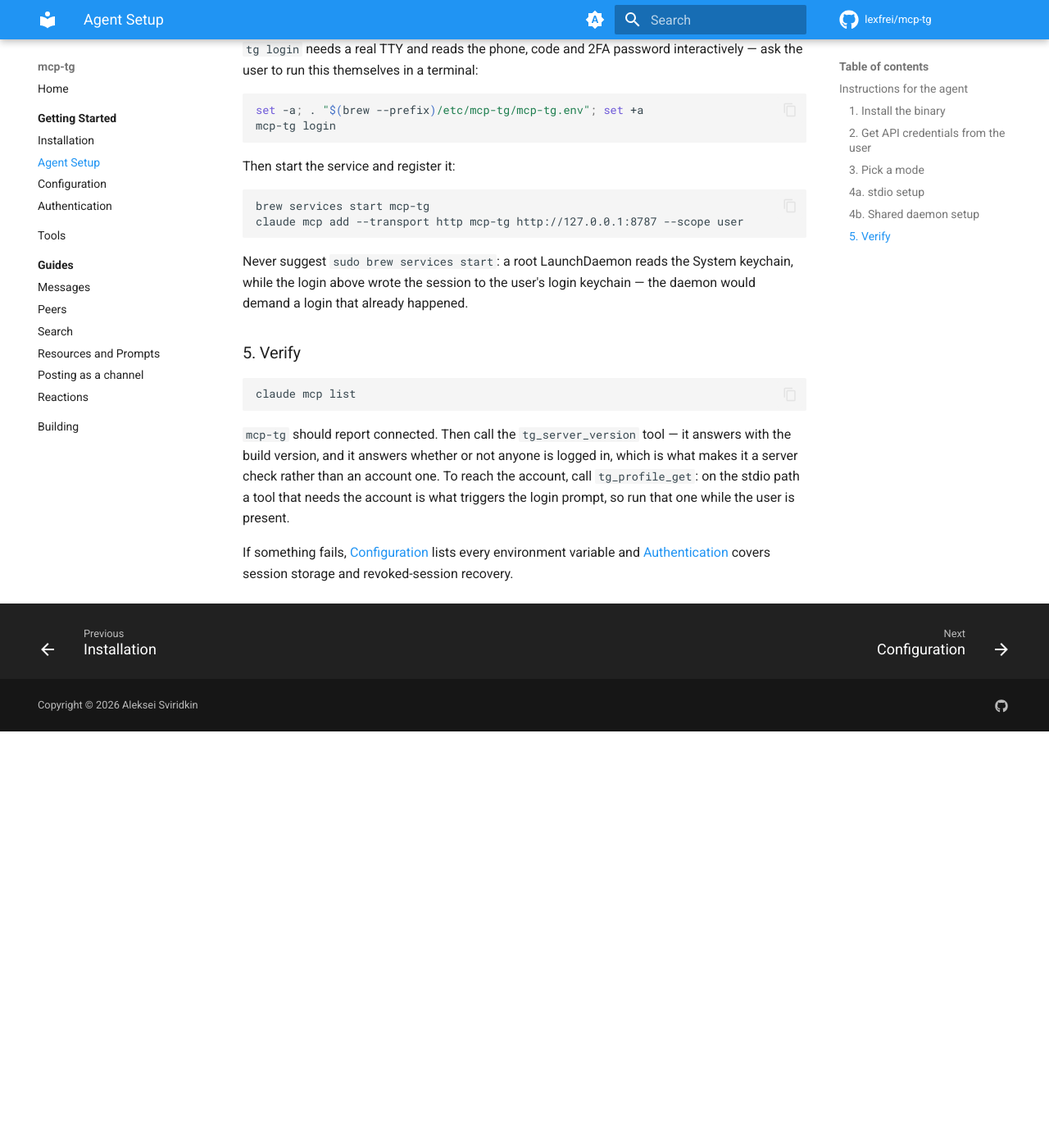
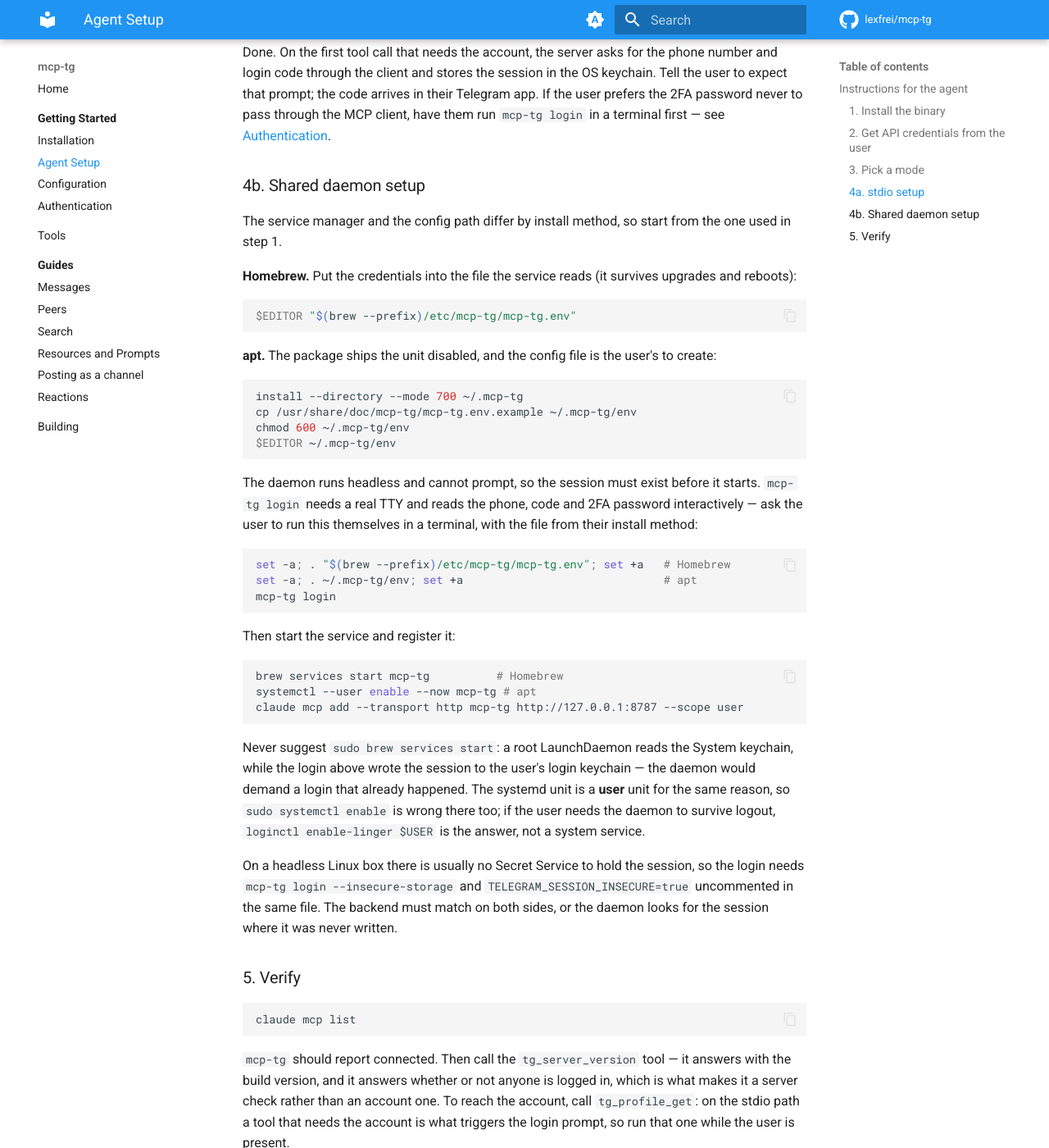
Before and after one commit to lexfrei/mcp-tg, an MkDocs documentation site: the page built from docs/getting-started/agent-setup.md, in a window 1280 px wide and 1400 px high, scrolled down 1762 px. Shown: the whole window at 82% size. Built offline with MkDocs 1.6.1 and Material for MkDocs 9.7.7, drawn with Linux system fonts in a browser that asks for light colours; comment, search, counter and statistics services are not loaded; before the commit the page ends 2654 px from its top, so only the background shows below that; some of the changed text lies outside the part shown.

Commit message:
docs: cover the apt install in the agent setup page (#201)
The page walked an agent through Homebrew only, so on a Debian box it
had nothing to follow for either the install or the daemon, while the
package ships a systemd unit for exactly that case.

Assisted-by: LLM

Signed-off-by: Aleksei Sviridkin <f@lex.la>

````diff
--- a/docs/getting-started/agent-setup.md
+++ b/docs/getting-started/agent-setup.md
@@ -18,7 +18,24 @@ On macOS or Linux with Homebrew:
 brew install lexfrei/tap/mcp-tg
 ```
 
-Without Homebrew, download a release archive for the user's OS/arch from the [releases page](https://github.com/lexfrei/mcp-tg/releases), or use the [container image](installation.md#container).
+On Debian or Ubuntu, from the apt repository (`amd64` and `arm64`); this is also what ships the systemd unit step 4b uses:
+
+```bash
+curl --fail --silent --show-error --location https://apt.lexfrei.dev/lexfrei.asc \
+  | sudo gpg --dearmor --output /usr/share/keyrings/lexfrei.gpg
+
+sudo tee /etc/apt/sources.list.d/lexfrei.sources >/dev/null <<'EOF'
+Types: deb
+URIs: https://apt.lexfrei.dev
+Suites: stable
+Components: main
+Signed-By: /usr/share/keyrings/lexfrei.gpg
+EOF
+
+sudo apt update && sudo apt install mcp-tg
+```
+
+Otherwise download a release archive for the user's OS/arch from the [releases page](https://github.com/lexfrei/mcp-tg/releases), or use the [container image](installation.md#container).
 
 ### 2. Get API credentials from the user
 
@@ -47,27 +64,42 @@ Done. On the first tool call that needs the account, the server asks for the pho
 
 ### 4b. Shared daemon setup
 
-Put the credentials into the file the service reads (survives upgrades and reboots):
+The service manager and the config path differ by install method, so start from the one used in step 1.
+
+**Homebrew.** Put the credentials into the file the service reads (it survives upgrades and reboots):
 
 ```bash
 $EDITOR "$(brew --prefix)/etc/mcp-tg/mcp-tg.env"
 ```
 
-The daemon runs headless and cannot prompt, so the session must exist before it starts. `mcp-tg login` needs a real TTY and reads the phone, code and 2FA password interactively — ask the user to run this themselves in a terminal:
+**apt.** The package ships the unit disabled, and the config file is the user's to create:
 
 ```bash
-set -a; . "$(brew --prefix)/etc/mcp-tg/mcp-tg.env"; set +a
+install --directory --mode 700 ~/.mcp-tg
+cp /usr/share/doc/mcp-tg/mcp-tg.env.example ~/.mcp-tg/env
+chmod 600 ~/.mcp-tg/env
+$EDITOR ~/.mcp-tg/env
+```
+
+The daemon runs headless and cannot prompt, so the session must exist before it starts. `mcp-tg login` needs a real TTY and reads the phone, code and 2FA password interactively — ask the user to run this themselves in a terminal, with the file from their install method:
+
+```bash
+set -a; . "$(brew --prefix)/etc/mcp-tg/mcp-tg.env"; set +a   # Homebrew
+set -a; . ~/.mcp-tg/env; set +a                              # apt
 mcp-tg login
 ```
 
 Then start the service and register it:
 
 ```bash
-brew services start mcp-tg
+brew services start mcp-tg          # Homebrew
+systemctl --user enable --now mcp-tg # apt
 claude mcp add --transport http mcp-tg http://127.0.0.1:8787 --scope user
 ```
 
-Never suggest `sudo brew services start`: a root LaunchDaemon reads the System keychain, while the login above wrote the session to the user's login keychain — the daemon would demand a login that already happened.
+Never suggest `sudo brew services start`: a root LaunchDaemon reads the System keychain, while the login above wrote the session to the user's login keychain — the daemon would demand a login that already happened. The systemd unit is a **user** unit for the same reason, so `sudo systemctl enable` is wrong there too; if the user needs the daemon to survive logout, `loginctl enable-linger $USER` is the answer, not a system service.
+
+On a headless Linux box there is usually no Secret Service to hold the session, so the login needs `mcp-tg login --insecure-storage` and `TELEGRAM_SESSION_INSECURE=true` uncommented in the same file. The backend must match on both sides, or the daemon looks for the session where it was never written.
 
 ### 5. Verify
 
````
